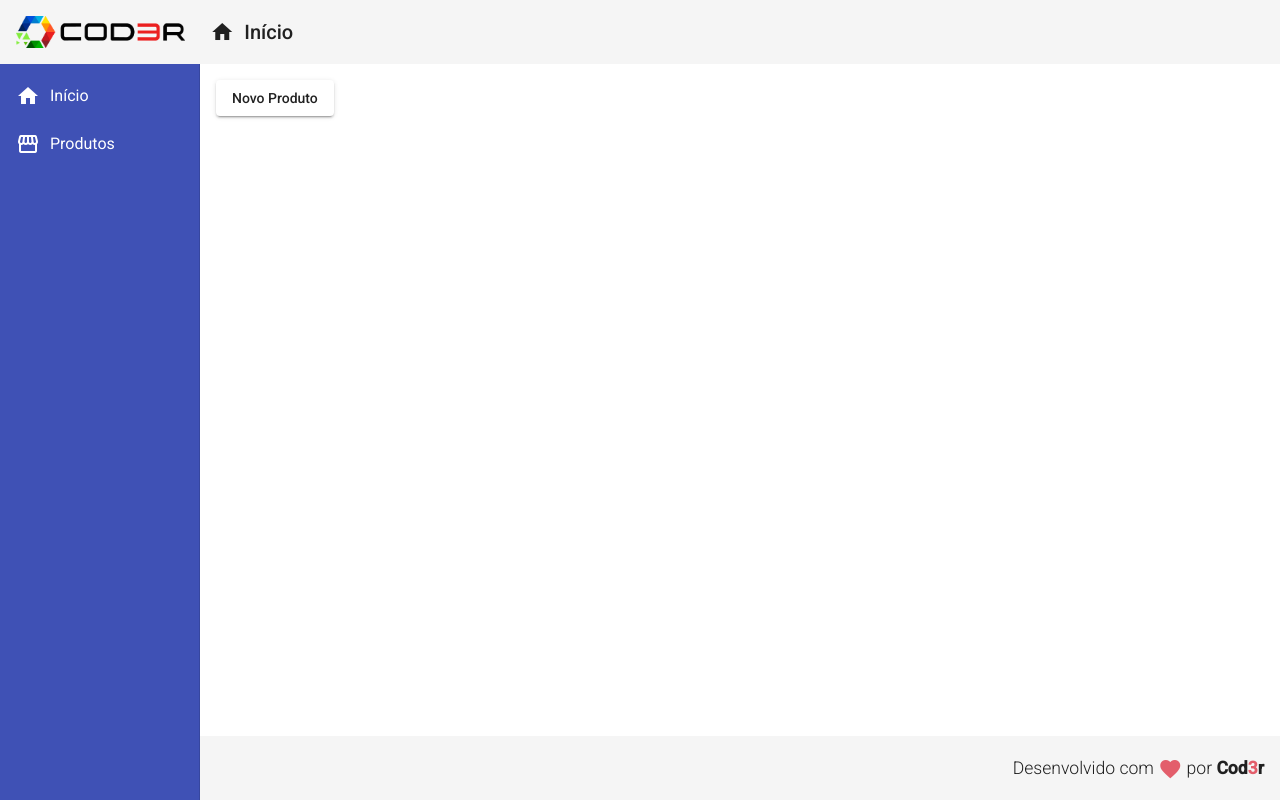
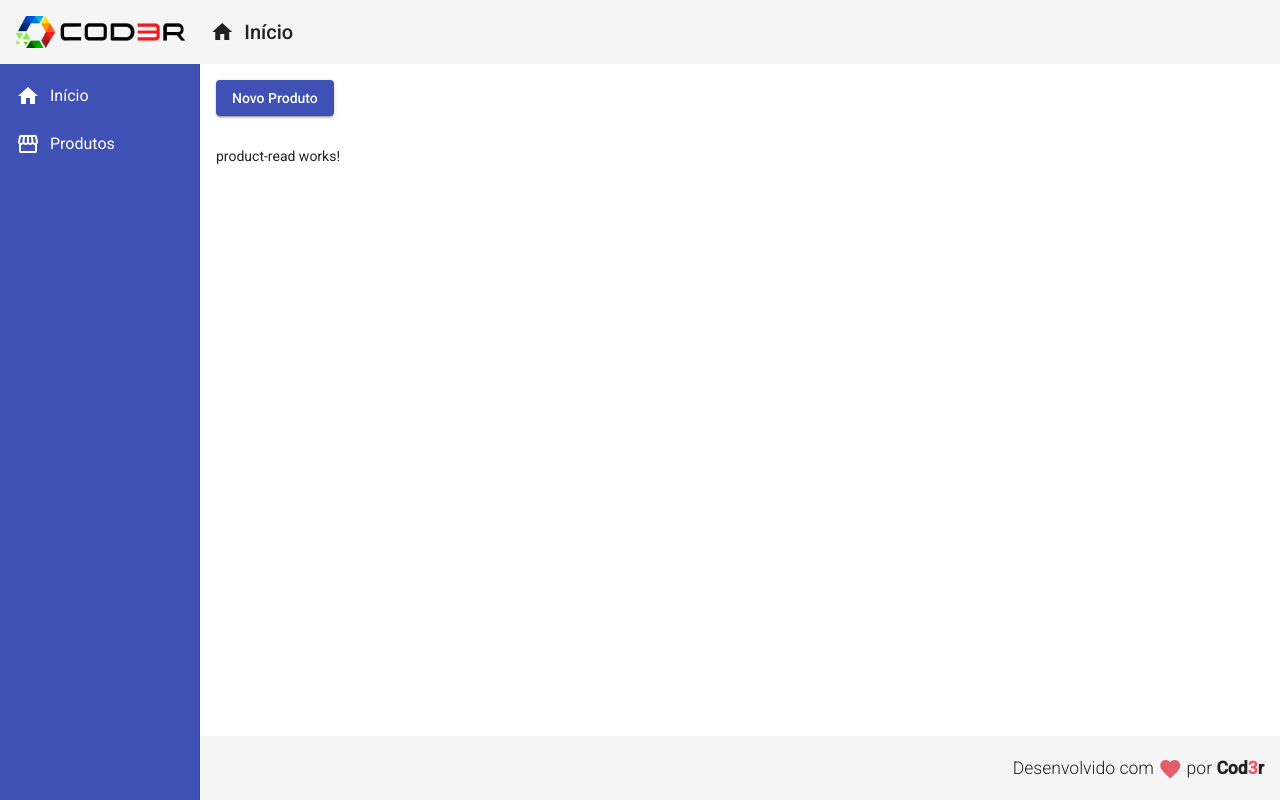
Before and after one commit to danielsava/curso-cod3r-angular9, an Angular app in the folder frontend/: page /products in a window 1280 px wide. Built offline with nearby package versions, Linux system fonts and the light colour scheme; no server answers.

Commit message:
ProductRead

```diff
--- a/frontend/src/app/app.module.ts
+++ b/frontend/src/app/app.module.ts
@@ -28,6 +28,7 @@ import { ProductCrudComponent } from './views/product-crud/product-crud.componen
 import { RedDirective } from './directives/red.directive';
 import { ForDirective } from './directives/for.directive';
 import { ProductCreateComponent } from './components/product/product-create/product-create.component';
+import { ProductReadComponent } from './components/product/product-read/product-read.component';
 
 
 @NgModule({
@@ -40,7 +41,8 @@ import { ProductCreateComponent } from './components/product/product-create/prod
     ProductCrudComponent,
     RedDirective,
     ForDirective,
-    ProductCreateComponent
+    ProductCreateComponent,
+    ProductReadComponent
   ],
   imports: [
     BrowserModule,
--- /dev/null
+++ b/frontend/src/app/components/product/product-read/product-read.component.html
@@ -0,0 +1 @@
+<p>product-read works!</p>
--- /dev/null
+++ b/frontend/src/app/components/product/product-read/product-read.component.ts
@@ -0,0 +1,25 @@
+import { Component, OnInit } from '@angular/core';
+import { Product } from 'src/app/models/product.model';
+import { ProductService } from 'src/app/services/product.service';
+
+@Component({
+  selector: 'app-product-read',
+  templateUrl: './product-read.component.html',
+  styleUrls: ['./product-read.component.css']
+})
+export class ProductReadComponent implements OnInit {
+
+
+  products: Product[]
+
+  constructor(private productService: ProductService) { }
+
+  ngOnInit(): void {
+    this.productService.read()
+      .subscribe(produtos => {
+        this.products = produtos
+        console.log(this.products)
+      })
+  }
+
+}
--- a/frontend/src/app/services/product.service.ts
+++ b/frontend/src/app/services/product.service.ts
@@ -28,6 +28,12 @@ export class ProductService implements OnInit, OnDestroy {
     return this.http.post<Product>(this.baseUrl, product);
   }
 
+  read(): Observable<Product[]> {
+    return this.http.get<Product[]>(this.baseUrl);
+  }
+
+
+
   showMessage(msg: string): void {
     this.msg.snackInfo(msg)
   }
--- a/frontend/src/app/views/product-crud/product-crud.component.css
+++ b/frontend/src/app/views/product-crud/product-crud.component.css
@@ -0,0 +1,3 @@
+button {
+    margin-bottom: 30px;
+}
--- a/frontend/src/app/views/product-crud/product-crud.component.html
+++ b/frontend/src/app/views/product-crud/product-crud.component.html
@@ -1,3 +1,7 @@
 
 
-<button mat-raised-button (click)="navigateToProductCreate()">Novo Produto</button>
+<button mat-raised-button (click)="navigateToProductCreate()" color="primary">
+    Novo Produto
+</button>
+
+<app-product-read></app-product-read>
```
Also changed, not shown: frontend/src/app/components/product/product-read/product-read.component.css (added), 1 other file (tests, documents, lock files or other folders).
